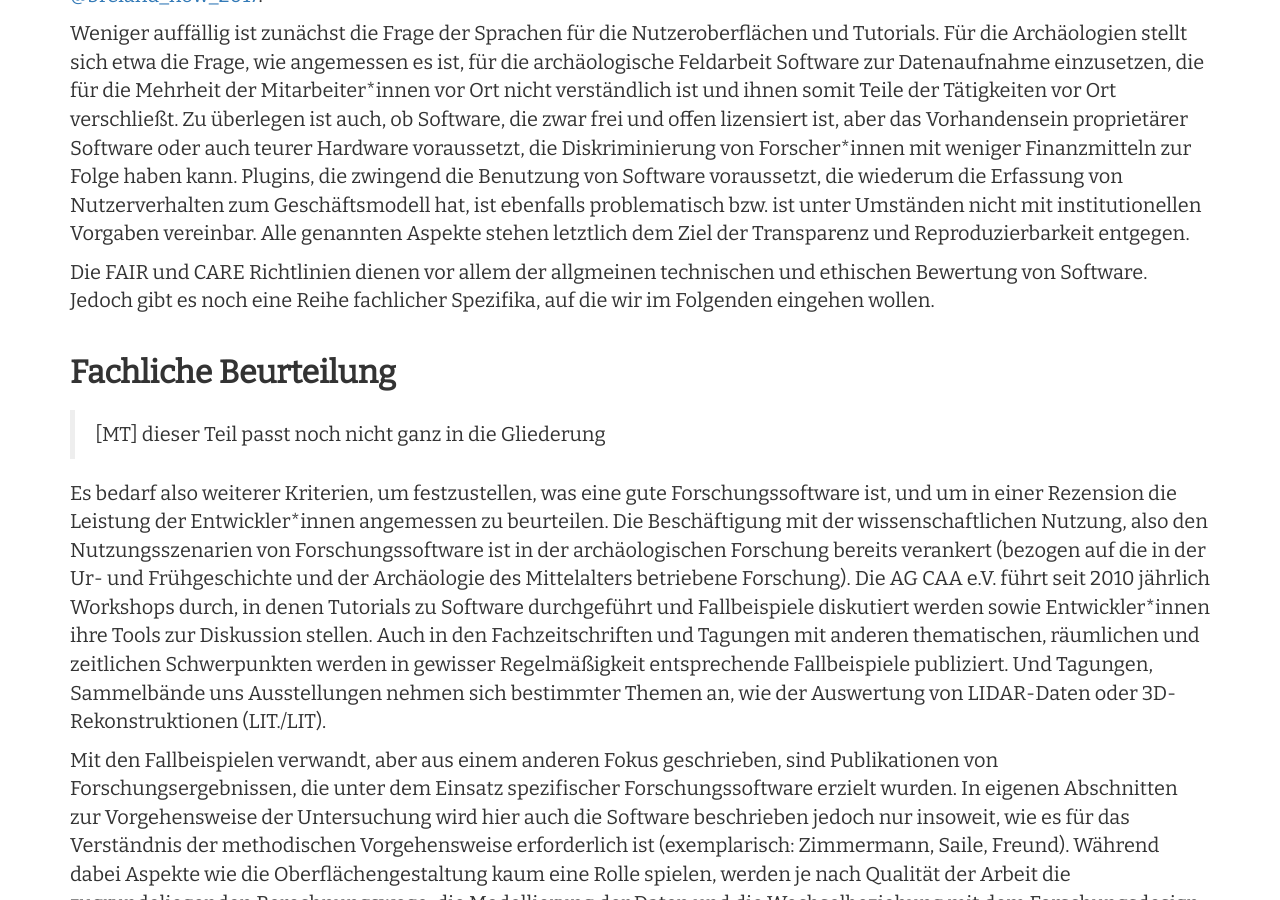
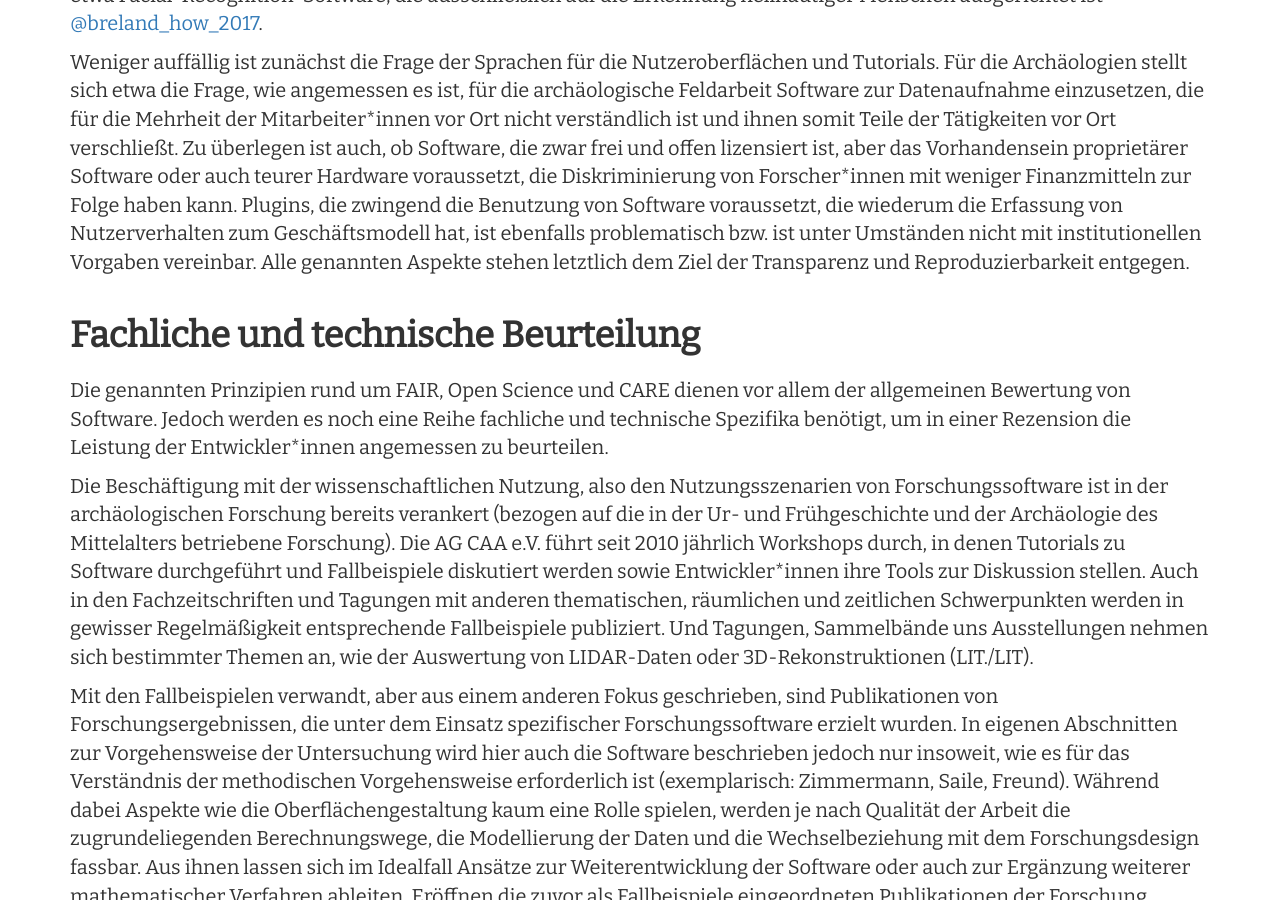
Before and after one commit to Research-Squirrel-Engineers/Impuls_SoftwareRezensionen_DGUF, a Jekyll site: the page built from Draft.md, in a window 1280 px wide and 900 px high, scrolled down 7534 px. Built offline with Jekyll 4.4.1, drawn with Linux system fonts in a browser that asks for light colours; nearby versions of some CDN libraries; some of the changed text lies outside the part shown.

Commit message:
Fachliche und technische Beurteilung

```diff
--- a/Draft.md
+++ b/Draft.md
@@ -30,6 +30,7 @@ csl: apa-6th-edition.csl
     * [FAIR-Prinzipien](#FAIR-Prinzipien)
     * [Open Science](#open-science)
     * [CARE-Prinzipien und Ethos](#care-prinzipien-und-ethos)
+  * [Fachliche und technische Beurteilung](#Fachliche-und-technische-Beurteilung)
 * [Anwendungsbereich dieser Handreichung](Anwendungsbereich-dieser-Handreichung)
 * [Vorgehensweise bei der Rezension von Software](#Vorgehensweise-bei-der-Rezension-von-Software)
 * [Kriterien zur Beurteilung von Software](#Kriterien-zur-Beurteilung-von-Software)
@@ -190,12 +191,10 @@ ethics: siehe Hinweis Hautfarbe (in der Fußnote 2 ganz unten)
 Weniger auffällig ist zunächst die Frage der Sprachen für die Nutzeroberflächen und Tutorials. Für die Archäologien stellt sich etwa die Frage, wie angemessen es ist, für die archäologische Feldarbeit Software zur Datenaufnahme einzusetzen, die für die Mehrheit der Mitarbeiter\*innen vor Ort nicht verständlich ist und ihnen somit Teile der Tätigkeiten vor Ort verschließt. Zu überlegen ist auch, ob Software, die zwar frei und offen lizensiert ist, aber das Vorhandensein proprietärer Software oder auch teurer Hardware voraussetzt, die Diskriminierung von Forscher\*innen mit weniger Finanzmitteln zur Folge haben kann. Plugins, die zwingend die Benutzung von Software voraussetzt, die wiederum die Erfassung von Nutzerverhalten zum Geschäftsmodell hat, ist ebenfalls problematisch bzw. ist unter Umständen nicht mit institutionellen Vorgaben vereinbar. Alle genannten Aspekte stehen letztlich dem Ziel der Transparenz und Reproduzierbarkeit entgegen.
 
 
-Die FAIR und CARE Richtlinien dienen vor allem der allgmeinen technischen und ethischen Bewertung von Software. Jedoch gibt es noch eine Reihe fachlicher Spezifika, auf die wir im Folgenden eingehen wollen.
+## Fachliche und technische Beurteilung
 
-### Fachliche Beurteilung
-> [MT] dieser Teil passt noch nicht ganz in die Gliederung
+Die genannten Prinzipien rund um FAIR, Open Science und CARE dienen vor allem der allgemeinen Bewertung von Software. Jedoch werden es noch eine Reihe fachliche und technische Spezifika benötigt, um in einer Rezension die Leistung der Entwickler\*innen angemessen zu beurteilen.
 
-Es bedarf also weiterer Kriterien, um festzustellen, was eine gute Forschungssoftware ist, und um in einer Rezension die Leistung der Entwickler\*innen angemessen zu beurteilen.
 Die Beschäftigung mit der wissenschaftlichen Nutzung, also den Nutzungsszenarien von Forschungssoftware ist in der archäologischen Forschung bereits verankert (bezogen auf die in der Ur- und Frühgeschichte und der Archäologie des Mittelalters betriebene Forschung). Die AG CAA e.V. führt seit 2010 jährlich Workshops durch, in denen Tutorials zu Software durchgeführt und Fallbeispiele diskutiert werden sowie Entwickler\*innen ihre Tools zur Diskussion stellen. Auch in den Fachzeitschriften und Tagungen mit anderen thematischen, räumlichen und zeitlichen Schwerpunkten werden in gewisser Regelmäßigkeit entsprechende Fallbeispiele publiziert. Und Tagungen, Sammelbände uns Ausstellungen nehmen sich bestimmter Themen an, wie der Auswertung von LIDAR-Daten oder 3D-Rekonstruktionen (LIT./LIT).
 
 Mit den Fallbeispielen verwandt, aber aus einem anderen Fokus geschrieben, sind Publikationen von Forschungsergebnissen, die unter dem Einsatz spezifischer Forschungssoftware erzielt wurden. In eigenen Abschnitten zur Vorgehensweise der Untersuchung wird hier auch die Software beschrieben jedoch nur insoweit, wie es für das Verständnis der methodischen Vorgehensweise erforderlich ist (exemplarisch: Zimmermann, Saile, Freund). Während dabei Aspekte wie die Oberflächengestaltung kaum eine Rolle spielen, werden je nach Qualität der Arbeit die zugrundeliegenden Berechnungswege, die Modellierung der Daten und die Wechselbeziehung mit dem Forschungsdesign fassbar. Aus ihnen lassen sich im Idealfall Ansätze zur Weiterentwicklung der Software oder auch zur Ergänzung weiterer mathematischer Verfahren ableiten. Eröffnen die zuvor als Fallbeispiele eingeordneten Publikationen der Forschung Software, kann die fachwissenschaftliche Forschung durch die intensive Nutzung und Kritik der Ergebnisse die Entwicklung der Software vorantreiben. Letzteres ist auch der Fall bei Arbeiten einer insgesamt kleineren Anzahl von Autorinnen und Autoren, die sich in ihren Beiträgen mit der Leistungsfähigkeit und den Parametern  der Rechnungen selbst, bzw. den Algorithmen auseinandersetzen (exemplarisch: Irmela Herzog 2012, 2014 und Gerhard Roth LIT).
```
Also changed, not shown: other parts of Draft.md (+1 -1 lines).
